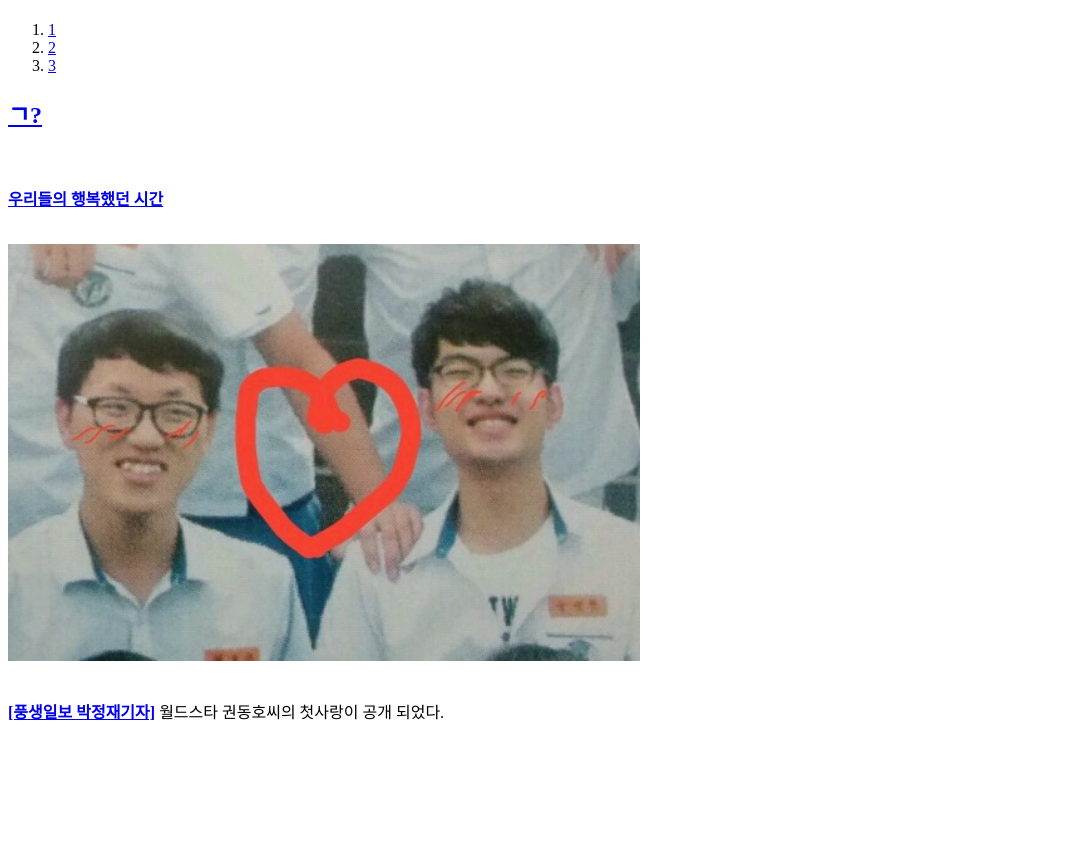
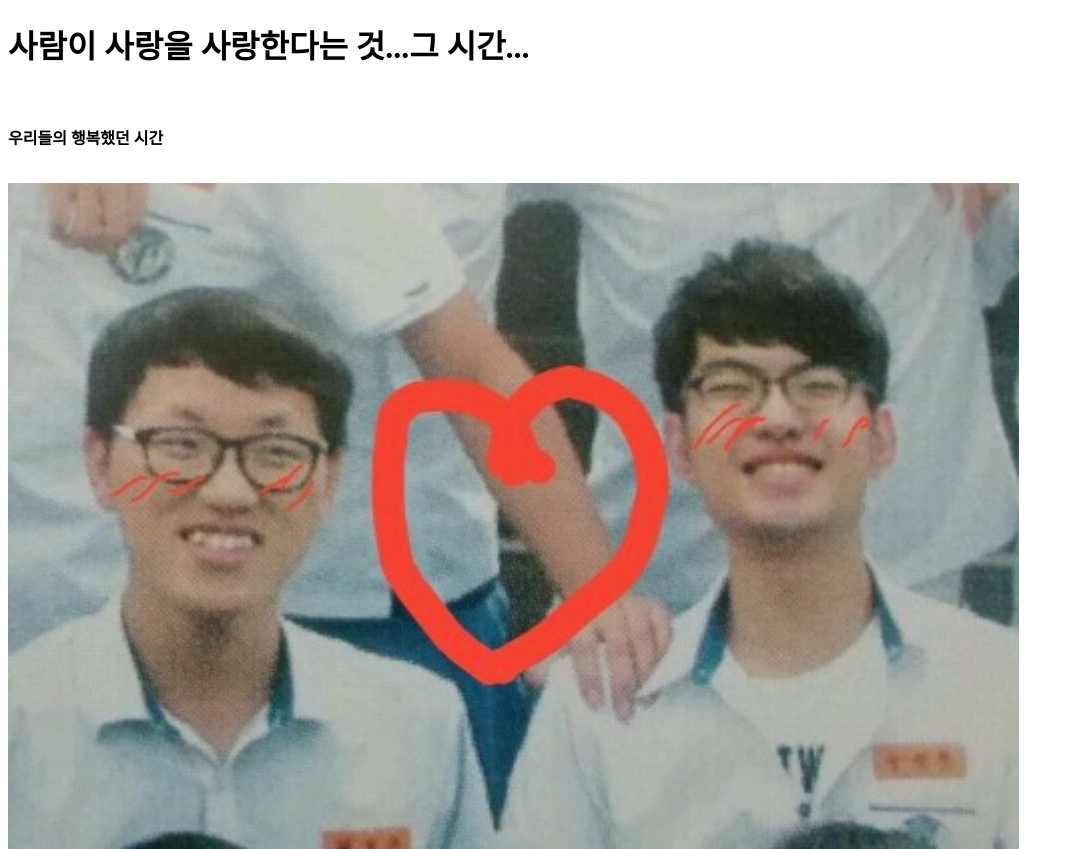
Before and after one commit to jjgong12/-, a plain HTML site: page 1.html in a window 1280 px wide. Shown: the top 849 px of the page, without its empty margins (0-1074 px from the left). Before the commit the page ends 800 px from the top, so only its background shows below. Drawn offline with Linux system fonts and the light colour scheme.

Commit message:
Add files via upload

```diff
--- a/1.html
+++ b/1.html
@@ -4,25 +4,17 @@
 <html>
 
 <head>
-  <title> 빰빠라빰 </title>
+  <title> 5월 개봉 </title>
 <meta charset="utf-8">
 </head>
 <body>
 
-<h1> <a href="index,html"> </h1>
-<ol>
-<li><a href="1.html">1</li>
-<li><a href="2.html">2</li>
-<li><a href="3.html">3</li>
-</ol>
-<h2> ㄱ? </h2>
+<h1> 사람이 사랑을 사랑한다는 것...그 시간...</h1>
 
 <br><br> <strong>우리들의 행복했던 시간</strong>
 <br><br>
 <p>
-<img src="beautiful love.jpg" width="50%">
+<img src="beautiful love.jpg" width="80%">
 
 </p>
-<br><strong>
-  <a href="https://www.naver.com" target="_blank">[풍생일보 박정재기자]</a>
-</strong> 월드스타 권동호씨의 첫사랑이 공개 되었다.
+<br><strong><h2> 동호와 철희의 행복했던 어느날</strong><h2>
```
